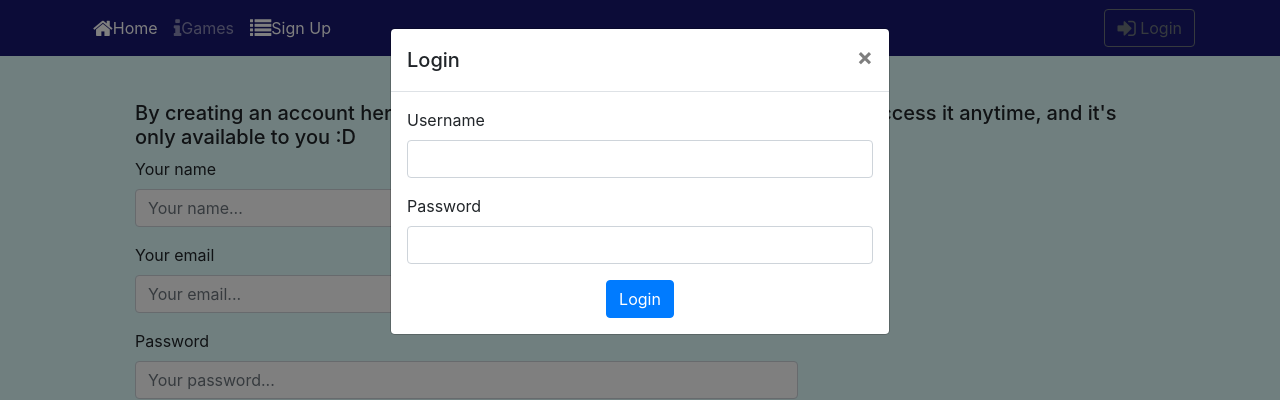
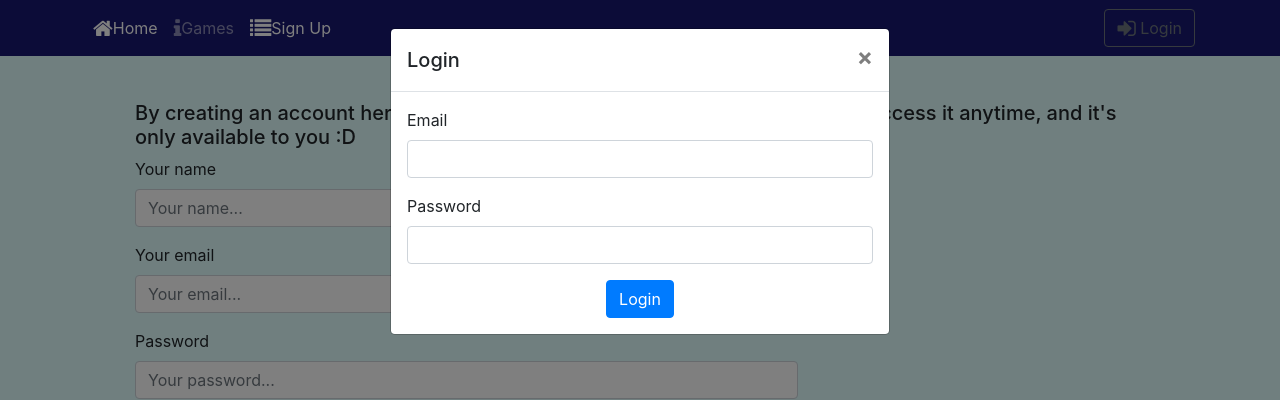
Before and after one commit to DiogenesF/my-react-project, a React (Create React App) app: page /signup in a window 1280 px wide. Both pictures are taken after a click on the button "Login". Shown: the top 400 px of the page. Built offline with nearby package versions, Linux system fonts and the light colour scheme.

Commit message:
Adding SignIn

```diff
--- a/db.json
+++ b/db.json
@@ -35,6 +35,12 @@
       "email": "dsadas@dsada",
       "password": "123",
       "id": 5
+    },
+    {
+      "name": "Dg",
+      "email": "dioge@hotmail.com",
+      "password": "asd",
+      "id": 6
     }
   ]
 }
--- /dev/null
+++ b/src/components/Accounts/SignIn.js
@@ -0,0 +1,64 @@
+import React from "react";
+import { Input, FormGroup, Label, Modal, ModalHeader, ModalBody, Form, Button } from "reactstrap";
+
+const axios = require('axios').default;
+
+
+class SignIn extends React.Component {
+    constructor(props) {
+        super(props)
+        this.state = {
+            email: "",
+            password: ""
+        }
+    }
+
+    handleLogin = (e) => {
+
+        e.preventDefault();
+        axios.get("http://localhost:3001/acc")
+            .then(res => {
+                const check = res.data.filter(each => {
+                    return each.email === this.state.email && each.password === this.state.password;
+                })
+                console.log(check.length);
+                if (check.length === 1) {
+                    alert("Logged in");
+                }
+                else {
+                    alert("The information you entered didn't match any account in our database")
+                }
+            })
+
+
+    }
+
+    handleChange = (e) => {
+        this.setState({ ...this.state, [e.target.id]: e.target.value });
+    }
+
+    render() {
+        return (
+            <Modal isOpen={this.props.isModalOpen} toggle={() => this.props.toggleModal()}>
+                <ModalHeader toggle={() => this.props.toggleModal()}>Login</ModalHeader>
+                <ModalBody>
+                    <Form onSubmit={this.handleLogin}>
+                        <FormGroup>
+                            <Label htmlFor="email">Email</Label>
+                            <Input onChange={this.handleChange} type="email" id="email" name="email" />
+                        </FormGroup>
+                        <FormGroup>
+                            <Label htmlFor="password">Password</Label>
+                            <Input onChange={this.handleChange} type="password" id="password" name="password" />
+                        </FormGroup>
+                        <div style={{ textAlign: "center" }}>
+                            <Button type="submit" value="submit" color="primary">Login</Button>
+                        </div>
+                    </Form>
+                </ModalBody>
+            </Modal>
+        );
+    }
+}
+
+export default SignIn;
--- a/src/components/Accounts/SignUp.js
+++ b/src/components/Accounts/SignUp.js
@@ -1,4 +1,4 @@
-import React, { useState } from "react";
+import React from "react";
 const axios = require('axios').default;
 
 class SignUp extends React.Component {
@@ -8,9 +8,22 @@ class SignUp extends React.Component {
 
     handleSubmit = (e) => {
         e.preventDefault();
+        var canCreate = false;
+
         if (this.state.password !== this.state.confirm) {
             alert("Your passwords didn't match!");
-        } else {
+        }
+        else {
+            axios.get("http://localhost:3001/acc")
+            .then(res => {
+                const check = res.data.filter(each => {
+                    return each.email === this.state.email;
+                })
+
+                if (check.length === 0) {
+                    canCreate = true;
+                }
+                if (canCreate) {
                     axios({
                         method: 'post',
                         url: "http://localhost:3001/acc",
@@ -21,12 +34,13 @@ class SignUp extends React.Component {
                         }
                     }).then(res => {
                         alert("Your account was succesfully created");
-            }).catch(error => {
-                console.log("Feedback couldn't be posted: " + error.message);
-                alert("Feedback couldn't be posted: " + error.message);
-            });
-
                         this.setState({ name: "", email: "", password: "", confirm: "" });
+                    })
+                }
+                else {
+                    alert("This email is already registered!!")
+                }
+            })
         }
     }
 
--- a/src/components/HeaderComponent.js
+++ b/src/components/HeaderComponent.js
@@ -1,7 +1,8 @@
 import React from "react";
+import SignIn from "./Accounts/SignIn";
 import {
     Nav, Navbar, NavbarToggler,
-    Collapse, NavItem, Button, Input, FormGroup, Label, Modal, ModalHeader, ModalBody, Form} from 'reactstrap';
+    Collapse, NavItem, Button} from 'reactstrap';
 import { NavLink } from 'react-router-dom';
 
 
@@ -11,7 +12,6 @@ class Header extends React.Component {
 
         this.toggleNav = this.toggleNav.bind(this);
         this.toggleModal = this.toggleModal.bind(this);
-        this.handleLogin = this.handleLogin.bind(this);
         this.state = {
             isNavOpen: false,
             isModalOpen: false
@@ -28,12 +28,6 @@ class Header extends React.Component {
         this.setState({
             isModalOpen: !this.state.isModalOpen
         });
-    }
-
-    handleLogin(event) {
-        this.toggleModal();
-        alert("Username: " + this.username.value + " Password: " + this.password.value + " Remember: " + this.remember.checked);
-        event.preventDefault();
     }
 
     render() {
@@ -64,26 +58,7 @@ class Header extends React.Component {
                         </Collapse>
                     </div>
                 </Navbar>
-                <Modal isOpen={this.state.isModalOpen} toggle={this.toggleModal}>
-                    <ModalHeader toggle={this.toggleModal}>Login</ModalHeader>
-                    <ModalBody>
-                        <Form onSubmit={this.handleLogin}>
-                            <FormGroup>
-                                <Label htmlFor="username">Username</Label>
-                                <Input type="text" id="username" name="username"
-                                 innerRef={(input) => this.username = input}/>
-                            </FormGroup>
-                            <FormGroup>
-                                <Label htmlFor="password">Password</Label>
-                                <Input type="password" id="password" name="password"
-                                 innerRef={(input) => this.password = input} />
-                            </FormGroup>
-                            <div style={{textAlign: "center"}}>
-                                <Button type="submit" value="submit" color="primary">Login</Button>
-                            </div>
-                        </Form>
-                    </ModalBody>
-                </Modal>
+                <SignIn isModalOpen={this.state.isModalOpen} toggleModal={this.toggleModal}/>
             </>
         );
     }
```
Lines whose indentation alone changed are shown as unchanged.
